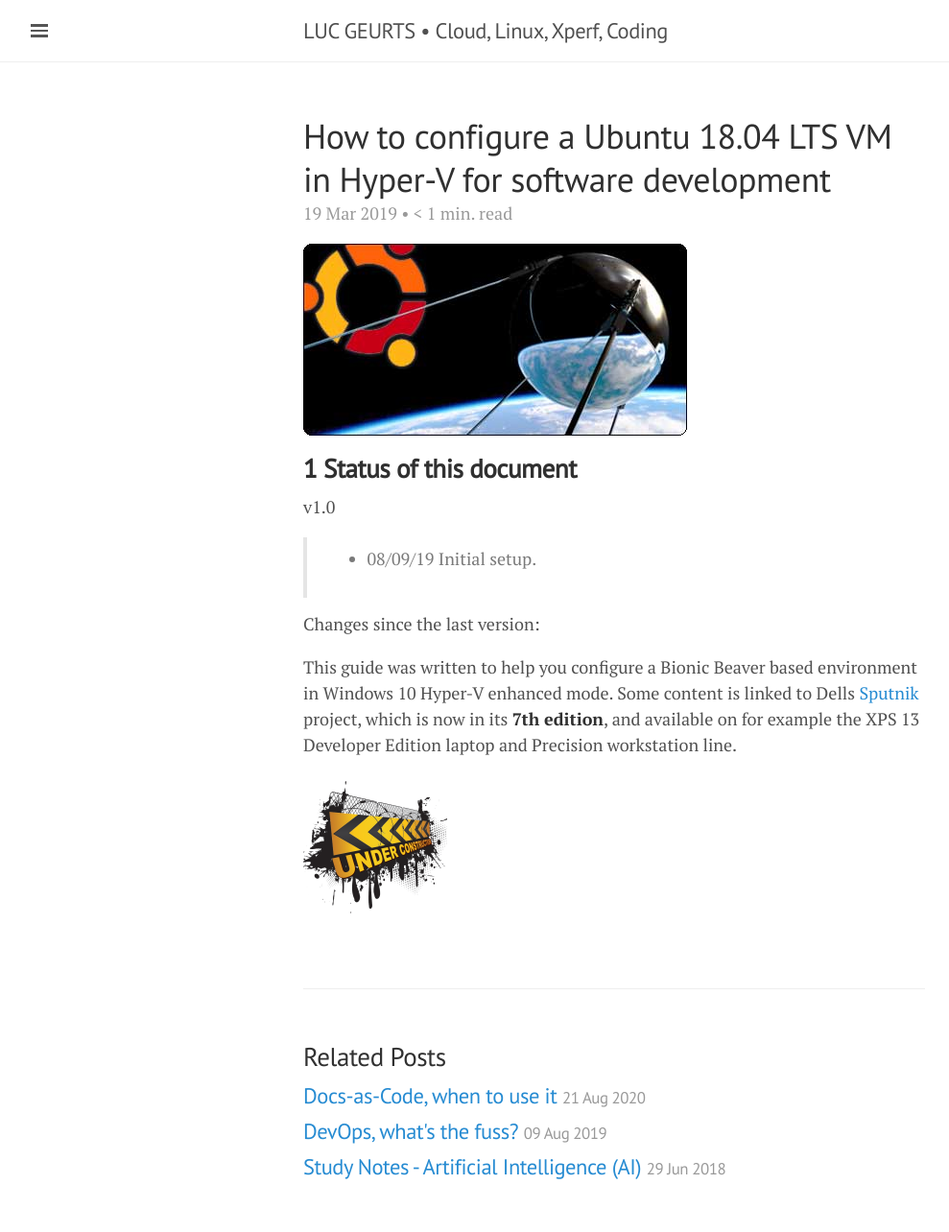
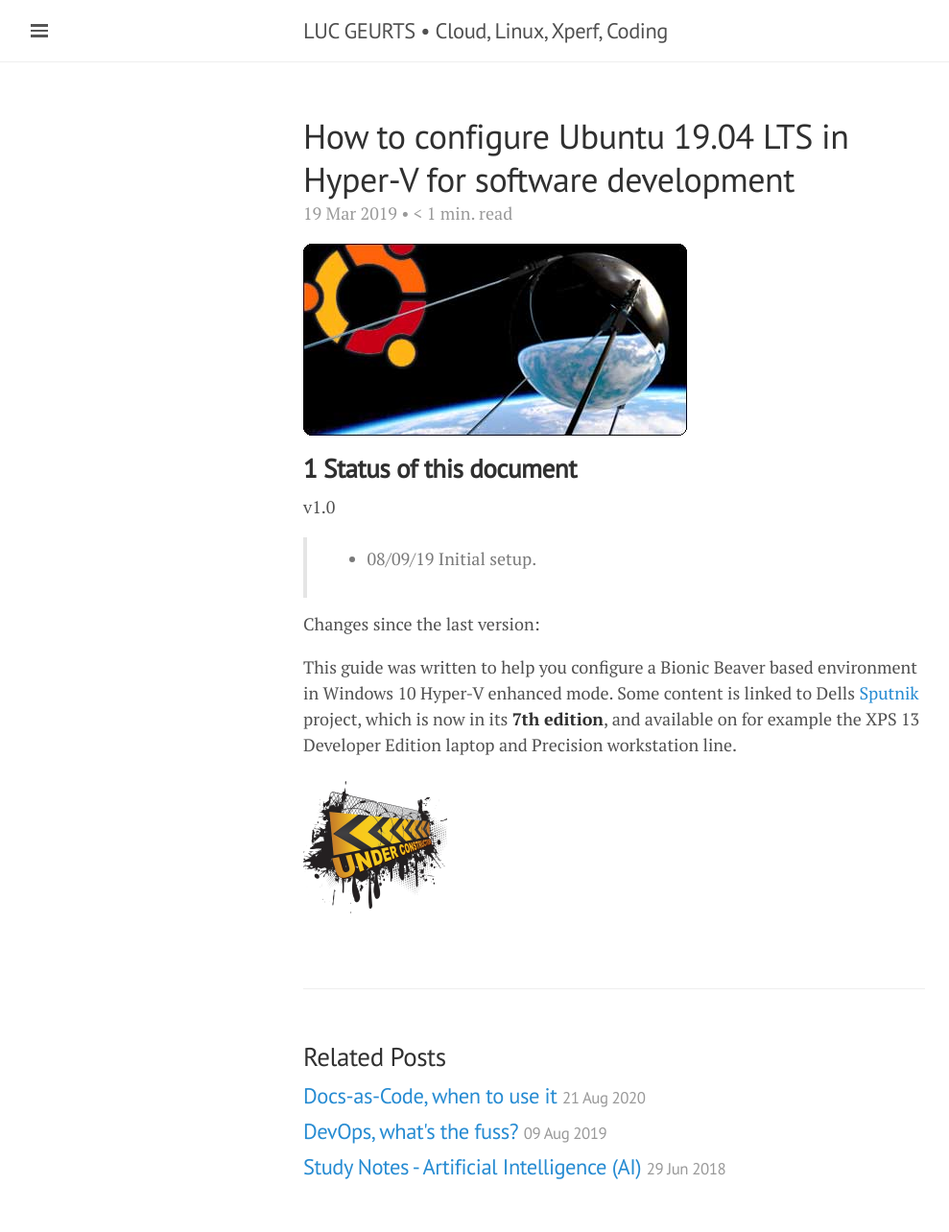
Before and after one commit to lgeurts/lgeurts.github.io, a Jekyll site: the page built from _posts/2019-03-19-ubuntu-setup-notes-for-hyper-v-on-windows-10.md, in a window 1280 px wide. Shown: the whole page at 96% size, without its empty margins (0-989 px from the left). Built offline with Jekyll 4.4.1, drawn with Linux system fonts in a browser that asks for light colours; nearby versions of some CDN libraries; comment, search, counter and statistics services are not loaded.

Commit message:
Update 2019-03-19-ubuntu-setup-notes-for-hyper-v-on-windows-10.md

```diff
--- a/_posts/2019-03-19-ubuntu-setup-notes-for-hyper-v-on-windows-10.md
+++ b/_posts/2019-03-19-ubuntu-setup-notes-for-hyper-v-on-windows-10.md
@@ -1,6 +1,6 @@
 ---
 layout: post
-title: How to configure a Ubuntu 18.04 LTS VM in Hyper-V for software development
+title: How to configure Ubuntu 19.04 LTS in Hyper-V for software development
 read_time: true
 comments: true
 category: Open Source
```
